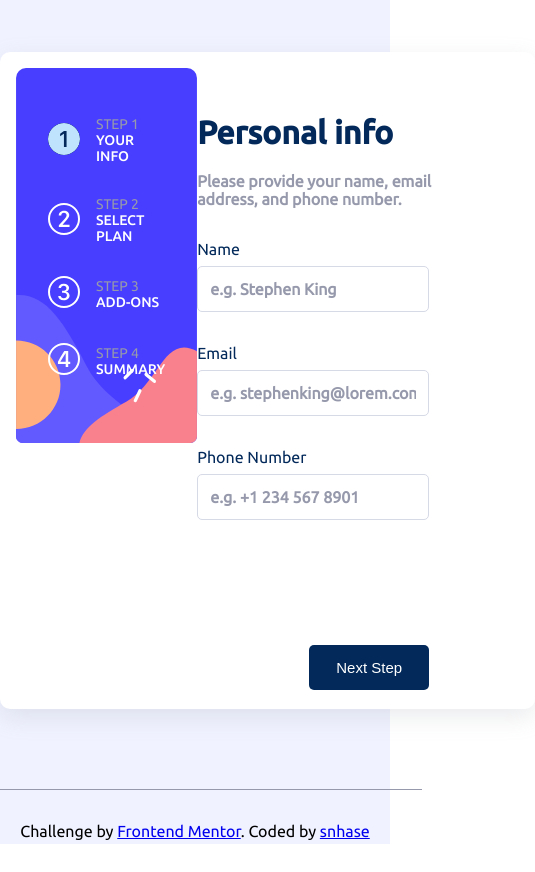
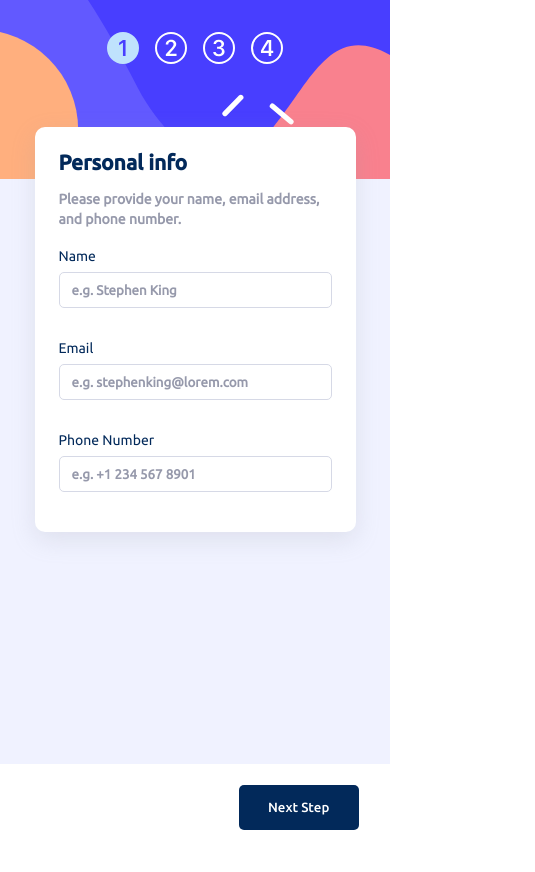
Before and after one commit to snhase/fem-multi-step-form, a React (Create React App) app: page / in a window 390 px wide. Shown: the whole page, 535 px wide, since content can reach past the window. After the commit the page ends 844 px from the top, so only its background shows below. Built offline with nearby package versions, Linux system fonts and the light colour scheme.

Commit message:
Add mobile design styles

```diff
--- a/src/App.css
+++ b/src/App.css
@@ -1,26 +1,20 @@
+/* Common styles */
 .app {
   background-color: hsl(231, 100%, 97%);
   display: flex;
   flex-direction: column;
-  align-items: center;
-  justify-content:center ;
+  width:100%;
   height: 100%;
 }
 
-.button-wrapper-end{
-  display: flex;
-  flex-direction: row;
-  justify-content: flex-end;
-  text-align: right;
-  margin-top: 4.5rem;
+.card-title {
+  color:hsl(213, 96%, 18%);
+  font-family: 'ubuntu-medium';
 }
 
-.button-wrapper{
-  display: flex;
-  flex-direction: row;
-  justify-content: space-between;
-  text-align: right;
-  margin-top: 2rem;
+.card-subtitle {
+  margin-top:0;
+  color:hsl(231, 11%, 63%);
 }
 
 .button-primary {
@@ -30,7 +24,7 @@
   height: 45px;
   min-width: 120px;
   border-radius: 5px;
-  font-size: 15px;
+  font-family: 'ubuntu-medium';
 }
 
 .button-primary:hover {
@@ -74,44 +68,11 @@
   font-size: 16.5px;
 }
 
-.card {
-  margin: 5rem auto;
-  width: 1000px;
-  background-color: hsl(0, 0%, 100%);
-  border-radius: 10px;
-  box-shadow: rgba(149, 157, 165, 0.2) 0px 8px 24px;
-
-}
-
-.card-container {
- display: flex;
- flex-direction: column;
- align-content: center;
- padding: 1.5rem 0;
- width: 75%;
- padding-right: 2rem;
-}
-
-.card-content {
-  height: 100%;
-}
-
-.card-style {
-  display: flex;
-  flex-direction: row;
-  padding: 1rem;;
-}
-
-.card-title {
-  color:hsl(213, 96%, 18%);
-  font-family: 'ubuntu-medium';
-
-}
-
-.card-subtitle {
-  color:hsl(231, 11%, 63%);
-  margin-top:0;
-  margin-bottom: 2rem;;
+.checkbox-container {
+  margin: 0;
+  padding: 0;
+  margin-top: -1rem;
+  margin-bottom: 1rem;
 }
 
 .checkbox-label-container {
@@ -131,23 +92,22 @@
 
 .checkbox-label-title .label-info {
   color:hsl(231, 11%, 63%);
-  font-size: 14px;;
+  font-size: 12px;
 }
 
 .checkbox-label {
   position: relative;
   cursor: pointer;
-  line-height: 24px;
+  line-height: 18px;
   border-radius: 10px;
-  width:80%;
   border: 1px solid hsl(229, 24%, 87%);
   display: flex;
   flex-direction: row;
   align-items: center;
   padding-top: 1rem;
   padding-bottom: 1rem;
-  padding-right: 2rem;
-  padding-left: 4rem;
+  padding-right: 1rem;
+  padding-left: 1.75rem;
 }
 
 .checkbox-label:hover {
@@ -158,7 +118,7 @@
 .checkbox-label:before {
   content: '';
   position: absolute;
-  left: 2rem;
+  left: 0.5rem;
   width: 18px;
   height: 18px;
   margin: 3px;
@@ -171,7 +131,8 @@
 }
 
 .checkbox-input {
-  margin-top: 0;
+  margin: 0;
+  width: 0;
   height: 0;
   visibility: hidden;
 }
@@ -220,44 +181,7 @@
 }
 
 .checkbox-input:not(:checked) ~ .checkbox-label:after {
-  background-color: #000;
-}
-
-.header {
-  width: 100vw;
-  font-family: 'ubuntu-bold';
-  text-align: center;
-  border-bottom: 1px solid hsl(231, 11%, 63%);
-}
-
-hr{
-  width: 100%;
-  margin-top: 1rem;
-  color : hsl(231, 11%, 63%)
-
-}
-
-.footer {
-  padding: 2rem;
-  width: 100%;
-  border-top: 1px solid hsl(231, 11%, 63%);
-  text-align: center;
-
-}
-
-.form {
-  display: flex;
-  flex-direction: column;
-  align-content: center;
-  justify-content: space-between;
-  text-align: left;
-  width: 80%;
-  height: 78%;
-}
-
-.form-content {
-  display: flex;
-  flex-direction: column;
+  background-color: hsl(213, 96%, 18%)
 }
 
 .form-instructions {
@@ -271,18 +195,17 @@ hr{
   text-align: right;
   color: hsl(354, 84%, 57%);
   font-family: 'ubuntu-medium';
-  font-size: 14px;
+  font-size: 10px;
 }
 
 .form .text-input {
-  height: 28px;
+  height: 18px;
   margin: 0.5rem 0 2rem 0;
   padding: 0.5rem 0.75rem;
   border: 0.5px solid hsl(229, 24%, 87%);
   border-radius: 5px;
   color: hsl(213, 96%, 18%);
   font-family: 'ubuntu-medium';
-  font-size: 16px;
 }
 
 .form .text-input:focus-visible {
@@ -301,15 +224,15 @@ hr{
   font-weight: 700;
 }
 
-.form .text-input-error{
-  height: 28px;
+.form .text-input-error {
+  height: 18px;
   margin: 0.5rem 0 2rem 0;
   padding: 0.5rem 0.75rem;
   border: 0.5px solid hsl(354, 84%, 57%);
   border-radius: 5px;
-  font-family: 'ubuntu-medium';
-  color: hsl(213, 96%, 18%);
-  font-size: 16px;
+  font-family: 'ubuntu-regular';
+  font-weight: 700;
+  color: hsl(213, 96%, 18%)
 }
 
 .form .text-input-error:focus-visible {
@@ -323,6 +246,13 @@ hr{
   font-weight: 500;
 }
 
+hr{
+  width: 100%;
+  margin-top: 1rem;
+  color : hsl(231, 11%, 63%)
+
+}
+
 .main-content {
   display: flex;
   align-items: center;
@@ -330,51 +260,12 @@ hr{
   height: 100%;
 }
 
-.progress-indicator {
+.radio-form {
   display: flex;
   flex-direction: column;
-  padding-top: 1rem;
-}
-
-.progress-indicator-label {
-  text-transform: uppercase;
-  margin: 0.5rem;
-}
-
-.progress-indicator-label-step {
-  color: hsl(231, 11%, 63%);
-  font-size: 14px;
-}
-
-.progress-indicator-label-step-name {
-  color: white;
-  font-size: 14px;
-  font-family: 'ubuntu-medium';
-}
-
-.progress-indicator-icon {
- margin: 0.5rem;
-}
-
-.progress-indicator-icon-style-selected{
-  background-color: hsl(213, 96%, 18%);
-  border-radius: 100px;
-}
-
-.progress-indicator-step{
-  display: flex;
-  flex-direction: row;
-  align-items: center;
-  margin: 0.5rem;
-}
-
-.radio-form {
-  display: flex;
-  flex-direction: row;
   align-items: center;
   justify-content: space-around;
   width: 100%;
-  margin-left: 0.5rem;
 }
 
 .radio-container {
@@ -388,13 +279,12 @@ hr{
 
 .radio-option-card {
   display: flex;
-  flex-direction: column;
+  flex-direction: row;
   justify-content: flex-start;
-  margin:0 1rem 1rem 0.5rem;
+  margin-bottom:1rem;
   border: 1px solid hsl(229, 24%, 87%);
   border-radius: 5px;
 }
-
 
 .radio-option-card:hover{
   border: 1px solid hsl(243, 100%, 62%);
@@ -409,28 +299,26 @@ hr{
 }
 
 .radio-option-card-header {
-  padding: 1rem 5rem 1rem 1rem;
+  padding: 0.5rem 1rem;
 }
 
 .radio-option-card-label {
-  padding: 2rem 1.5rem 1rem 1rem;
+  padding: 0.5rem 0;
 }
 
+.radio-label-info {
+  color:hsl(231, 11%, 63%);
+  font-size:11px;
+  margin-top:5px;
+}
 
-.sidebar-bg {
-  background-image: url('./assets/images/bg-sidebar-desktop.svg');
-  background-size:contain;
-  background-repeat: no-repeat;
-  padding: 1rem;
-  height: 568px;
-  width: 45%;
-  border-radius: 10px;
-
+.radio-label-promo {
+  font-size:11px;
+  margin-top:5px;
 }
 
 .switch-container {
   border-radius: 10px;
-  width:100%;
   background-color:hsl(231, 100%, 99%);
   display: flex;
   flex-direction: row;
@@ -438,16 +326,15 @@ hr{
   justify-content: center;
   padding-right: 0.5rem;
   font-family: 'ubuntu-medium';
-  margin-top: 1rem;
-  margin-bottom: 2.5rem;
+  margin-bottom: 1rem;
 }
 
 .switch {
   position: relative;
   display: inline-block;
-  width: 58px;
-  height: 30px;
-  margin: 1rem;
+  width: 54px;
+  height: 26px;
+  margin: 0.75rem 2rem;
 }
 
 .switch input {
@@ -471,9 +358,9 @@ hr{
 .slider:before {
   position: absolute;
   content: "";
-  height: 22px;
-  width: 22px;
-  left: 4px;
+  height: 18px;
+  width: 18px;
+  left: 6px;
   bottom: 4px;
   background-color: white;
   -webkit-transition: .4s;
@@ -523,15 +410,10 @@ input:checked + .slider:before {
   background-color: hsl(243, 100%, 62%);
 }
 
-.summary-content {
-  display: flex;
-  flex-direction: column;
-}
-
 .summary-details {
   display: flex;
   flex-direction: column;
-  padding: 1.5rem 2rem;
+  padding: 1.5rem;
   border-radius: 10px;
   background-color: hsl(231, 100%, 99%);
 }
@@ -597,3 +479,333 @@ input:checked + .slider:before {
   text-align: center;
   height: 100%;
 }
+
+/* Mobile design styles */
+@media screen and (max-width: 510px) {
+  .button-wrapper-end{
+    text-align: right;
+    padding: 1.5em 2.24em 1em 2em;
+    width: 100%;
+    background-color: hsl(0, 0%, 100%);
+    align-self: flex-end;
+  }
+
+  .button-wrapper{
+    display: flex;
+    flex-direction: row;
+    justify-content: space-between;
+    text-align: right;
+    padding: 1rem;
+    background-color: hsl(0, 0%, 100%);
+  }
+
+  .card {
+    display: flex;
+    flex-direction: column;
+    width: 500px;
+    height:100%;
+  }
+
+  .card-style {
+    display: flex;
+    flex-direction: column;
+    align-items: stretch;
+    height:100vh;
+  }
+
+  .sidebar-bg {
+    background-image: url('./assets/images/bg-sidebar-mobile.svg');
+    background-size:contain;
+    background-repeat: no-repeat;
+    height:30%;
+  }
+
+  .card-container {
+    display: flex;
+    flex-direction: column;
+    height: 70%;
+  }
+
+  .card-content {
+    display: flex;
+    flex-direction: column;
+    height:100vh;
+  }
+
+  .form {
+    display: flex;
+    flex-direction: column;
+    align-content: center;
+    justify-content: space-between;
+    text-align: left;
+    height:100%;
+
+  }
+
+  .form-content {
+    display: flex;
+    flex-direction: column;
+    align-content: center;
+    margin: 0 auto;
+    margin-top: -15vh;
+    padding: 0.5rem 1.5rem;
+    background-color: hsl(0, 0%, 100%);
+    border-radius: 10px;
+    box-shadow: rgba(149, 157, 165, 0.2) 0px 8px 24px;
+    width:70vw;
+  }
+
+  .card-subtitle {
+    line-height: 20px ;
+  }
+
+  .footer {
+    display: none;
+  }
+
+  h1{
+    margin-top: 0.75em;
+    font-size: 1.5em;
+  }
+
+  h4 {
+    font-size: 14px;
+  }
+
+  .progress-indicator {
+    width:100%;
+    display: flex;
+    flex-direction: row;
+    justify-content: center;
+    padding: 1rem 0 ;
+  }
+
+  .progress-indicator-step {
+    display: flex;
+    flex-direction: row;
+    align-items: center;
+    justify-content: center;
+    margin: 1rem 0.5rem;
+  }
+
+  .progress-indicator-label {
+    display: none;
+  }
+
+  .summary-thank-you-container {
+    display: flex;
+    flex-direction: column;
+    align-content: center;
+    margin: 0 auto;
+    margin-top: -15vh;
+    padding: 0 1.5rem;
+    background-color: hsl(0, 0%, 100%);
+    border-radius: 10px;
+    box-shadow: rgba(149, 157, 165, 0.2) 0px 8px 24px;
+    width:70vw;
+    height: 70%;
+  }
+
+  }
+
+/* Desktop Design */
+@media screen and (min-width: 510px) {
+.app {
+  align-items: center;
+  justify-content:center ;
+}
+
+.button-wrapper-end {
+  display: flex;
+  flex-direction: row;
+  justify-content: flex-end;
+  text-align: right;
+}
+
+.button-wrapper {
+  display: flex;
+  flex-direction: row;
+  justify-content: space-between;
+  text-align: right;
+}
+
+.card {
+  margin: 5rem auto;
+  width: 900px;
+  background-color: hsl(0, 0%, 100%);
+  border-radius: 10px;
+  box-shadow: rgba(149, 157, 165, 0.2) 0px 8px 24px;
+
+}
+
+.card-container {
+ display: flex;
+ flex-direction: column;
+ align-content: center;
+ padding: 1rem 0;
+ width: 50%;
+ margin: 0 auto;
+}
+
+.card-content {
+  height: 100%;
+}
+
+.card-subtitle {
+  margin-top:0;
+  margin-bottom: 2rem;
+}
+
+.card-style {
+  display: flex;
+  flex-direction: row;
+  padding: 1rem;
+}
+
+.card-title {
+  color:hsl(213, 96%, 18%);
+  font-family: 'ubuntu-medium';
+}
+
+.checkbox-label-title .label-info {
+  font-size: 14px;;
+}
+
+.checkbox-label {
+  line-height: 24px;
+  width:80%;
+  padding-top: 1rem;
+  padding-bottom: 1rem;
+  padding-right: 2rem;
+  padding-left: 4rem;
+}
+
+.checkbox-label:before {
+  left: 2rem;
+}
+
+.header {
+  width: 100vw;
+  font-family: 'ubuntu-bold';
+  text-align: center;
+  border-bottom: 1px solid hsl(231, 11%, 63%);
+}
+
+.footer {
+  padding: 2rem;
+  width: 100%;
+  border-top: 1px solid hsl(231, 11%, 63%);
+  text-align: center;
+
+}
+
+.form {
+  display: flex;
+  flex-direction: column;
+  align-content: center;
+  justify-content: space-between;
+  text-align: left;
+  height:100%;
+}
+
+.form-content {
+  display: flex;
+  flex-direction: column;
+}
+
+.form-text-input-error {
+  font-size: 14px;
+}
+
+.form .text-input {
+  height: 28px;
+  font-size: 16px;
+}
+
+.form .text-input-error {
+  height: 28px;
+  font-family: 'ubuntu-medium';
+  font-size: 16px;
+}
+
+.progress-indicator {
+  display: flex;
+  flex-direction: column;
+  padding-top: 1rem;
+  margin-left: 1rem;
+}
+
+.progress-indicator-label {
+  text-transform: uppercase;
+  margin: 0.5rem;
+}
+
+.progress-indicator-label-step {
+  color: hsl(231, 11%, 63%);
+  font-size: 14px;
+}
+
+.progress-indicator-label-step-name {
+  color: white;
+  font-size: 14px;
+  font-family: 'ubuntu-medium';
+}
+
+.progress-indicator-icon {
+ margin: 0.5rem;
+}
+
+.progress-indicator-icon-style-selected {
+  background-color: hsl(213, 96%, 18%);
+  border-radius: 100px;
+}
+
+.progress-indicator-step {
+  display: flex;
+  flex-direction: row;
+  align-items: center;
+  margin: 0.5rem;
+}
+
+.radio-form {
+  display: flex;
+  flex-direction: row;
+  align-items: center;
+  margin-left: 0.5rem;
+}
+
+.radio-option-card {
+  flex-direction: column;
+  margin:0 1rem 1rem 0.5rem;
+}
+
+.radio-option-card-header {
+  padding: 1rem 5rem 1rem 1rem;
+}
+
+.radio-option-card-label {
+  padding: 2rem 1.5rem 1rem 1rem;
+}
+
+.radio-label-info {
+  color:hsl(231, 11%, 63%);
+  font-size:14px;
+  margin-top:5px;
+}
+
+.radio-label-promo {
+  font-size:12px;
+  margin-top:8px;
+}
+
+.sidebar-bg {
+  background-image: url('./assets/images/bg-sidebar-desktop.svg');
+  background-size:contain;
+  background-repeat: no-repeat;
+  height: 568px;
+  width: 274px;
+  border-radius: 10px;
+
+}
+
+}
--- a/src/components/AddOns.js
+++ b/src/components/AddOns.js
@@ -6,8 +6,6 @@ import { getAddOnCharges } from '../utils';
 export const AddOns = ({step, setStep, billing, addOns, setAddOns}) => {
     return (
       <div className='card-content'>
-        <h1 className='card-title'>Pick add ons</h1>
-        <h4 className='card-subtitle'> Add-ons help enhance your gaming experience.</h4>
       <Formik
       initialValues={{
         service: addOns && addOns.service ? addOns.service : false,
@@ -24,6 +22,8 @@ export const AddOns = ({step, setStep, billing, addOns, setAddOns}) => {
       }}>
           <Form className='form'>
             <div className='form-content'>
+              <h1 className='card-title'>Pick add ons</h1>
+              <h4 className='card-subtitle'> Add-ons help enhance your gaming experience.</h4>
               <Checkbox
                 name='service'
                 label='Online Service'
--- a/src/components/PersonalInfo.js
+++ b/src/components/PersonalInfo.js
@@ -7,9 +7,6 @@ export const PersonalInfo = ({step, setStep, user , setUser }) => {
 
     return (
       <div className='card-content'>
-        <h1 className='card-title'> Personal info</h1>
-        <h4 className='card-subtitle'> Please provide your name, email address, and phone number.</h4>
-
       <Formik
       initialValues={{
         name: user && user.name ? user.name :'',
@@ -51,6 +48,8 @@ export const PersonalInfo = ({step, setStep, user , setUser }) => {
         {({ errors, touched, isSubmitting }) => (
           <Form className ='form'>
             <div className ='form-content'>
+              <h1 className='card-title'> Personal info</h1>
+              <h4 className='card-subtitle'> Please provide your name, email address, and phone number.</h4>
               <TextInput
                 name = "name"
                 label = "Name"
--- a/src/components/SelectPlan.js
+++ b/src/components/SelectPlan.js
@@ -12,8 +12,6 @@ export const SelectPlan = ({step, setStep, plan, setPlan, billing, setBilling})
 
     return (
       <div className='card-content '>
-        <h1 className='card-title'>Select your plan</h1>
-        <h4 className='card-subtitle'> You have the option of monthly or yearly billing.</h4>
       <Formik
       initialValues={{
         plan: plan? plan: 'Arcade',
@@ -37,6 +35,8 @@ export const SelectPlan = ({step, setStep, plan, setPlan, billing, setBilling})
          {({ values }) => (
           <Form className='form'>
             <div className='form-content'>
+            <h1 className='card-title'>Select your plan</h1>
+            <h4 className='card-subtitle'> You have the option of monthly or yearly billing.</h4>
               <div className='radio-form'>
                 <RadioButton
                   name="plan"
--- a/src/components/shared/Checkbox.js
+++ b/src/components/shared/Checkbox.js
@@ -3,12 +3,12 @@ import { useField } from 'formik';
 export const Checkbox = ({ children, ...props }) => {
     const [field, meta] = useField({ ...props, type: 'checkbox' });
     return (
-      <div>
+      <div className='checkbox-container'>
           <input id={props.name} className="checkbox-input" type="checkbox" {...field} {...props} />
             <label htmlFor ={props.name} className={ "checkbox-label"}>
               <div className='checkbox-label-container'>
               <div className='checkbox-label-title'>
-              <div style={{fontFamily:'ubuntu-medium'}}>{props.label}</div>
+              <div style={{color:"hsl(213, 96%, 18%)", fontFamily:'ubuntu-medium'}}>{props.label}</div>
               <div className='label-info'>{props.labelinfo}</div>
               </div>
               <div style={{color:'hsl(243, 100%, 62%)'}}>{props.charges}</div>
--- a/src/components/shared/RadioButton.js
+++ b/src/components/shared/RadioButton.js
@@ -11,10 +11,10 @@ export const RadioButton = ({ children, ...props }) => {
             <div className='radio-option-card-header'>{props.logo}</div>
             <div className='radio-option-card-label'>
             <div style={{fontFamily:"ubuntu-medium"}}>{props.label}</div>
-            <div style={{color:'hsl(231, 11%, 63%)',fontSize:'14px', marginTop:'5px'}}>{props.labelinfo}</div>
+            <div className='radio-label-info'>{props.labelinfo}</div>
             {
               props.labelpromo?
-              <div style={{fontSize:'12px', marginTop:'8px'}}>{props.labelpromo}</div>
+              <div className='radio-label-promo'>{props.labelpromo}</div>
               :
               <></>
             }
--- a/src/index.css
+++ b/src/index.css
@@ -17,8 +17,17 @@
 body {
   margin: 0;
   font-family:'ubuntu-regular';
-  font-size: 16px;
+  font-size: 14px;
 }
+
+@media screen and (min-width: 510px) {
+  body {
+    margin: 0;
+    font-family:'ubuntu-regular';
+    font-size: 16px;
+  }
+}
+
 
 code {
   font-family: source-code-pro, Menlo, Monaco, Consolas, 'Courier New',
```
Also changed, not shown: src/components/Summary.js (+7 -9 lines).
